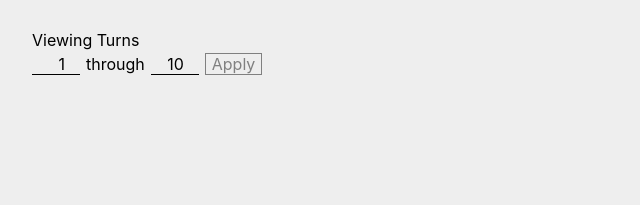
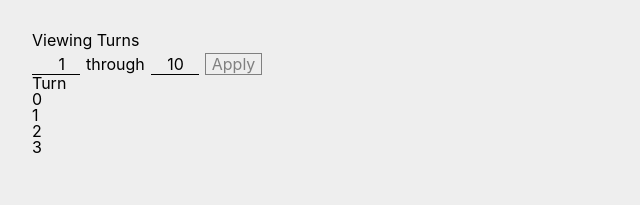
Before and after one commit to turnqujo/War-Client, a React (Create React App) app: page / in a window 1280 px wide. Shown: the top 205 px of the page, without its empty margins (0-640 px from the left). Built offline with nearby package versions, Linux system fonts and the light colour scheme; no server answers.

Commit message:
Added immutableJS, working on getting a table together for displaying Game Data

```diff
--- a/package.json
+++ b/package.json
@@ -3,15 +3,19 @@
   "version": "0.1.0",
   "private": true,
   "dependencies": {
+    "@types/classnames": "^2.2.7",
     "@types/enzyme": "^3.9.1",
     "@types/enzyme-adapter-react-16": "^1.0.5",
+    "@types/immutable": "^3.8.7",
     "@types/jest": "24.0.12",
     "@types/node": "12.0.0",
     "@types/react": "16.8.16",
     "@types/react-dom": "16.8.4",
     "autoprefixer": "^9.5.1",
+    "classnames": "^2.2.6",
     "enzyme": "^3.9.0",
     "enzyme-adapter-react-16": "^1.12.1",
+    "immutable": "^4.0.0-rc.12",
     "postcss-nested": "^4.1.2",
     "prettier": "^1.17.0",
     "react": "^16.8.6",
@@ -19,6 +23,7 @@
     "react-app-rewired": "^2.1.3",
     "react-dom": "^16.8.6",
     "react-scripts": "3.0.0",
+    "redux": "^4.0.1",
     "typescript": "3.4.5"
   },
   "scripts": {
--- a/src/App.tsx
+++ b/src/App.tsx
@@ -2,15 +2,20 @@ import React from 'react';
 import './App.css';
 import RangeDisplay from './components/range-control/range-control';
 import { Range } from './models/range';
+import GameTable from './game-table/game-table';
+import { Map, List } from 'immutable';
 
 const App: React.FC = () => {
   const domain: Range = { start: 1, end: 100 };
   const initial: Range = { start: 1, end: 10 };
+
+  const header = Map({ 'turn-col': 'Turn' });
+  const cells = List([Map({ 'turn-col': 0 }), Map({ 'turn-col': 1 }), Map({ 'turn-col': 2 }), Map({ 'turn-col': 3 })]);
+
   return (
     <div className="app">
-      <div className="example-container">
-        <RangeDisplay domain={domain} initial={initial} onChange={(newRange: Range) => console.log(newRange)} />
-      </div>
+      <RangeDisplay domain={domain} initial={initial} onChange={(newRange: Range) => console.log(newRange)} />
+      <GameTable headerCells={header} cells={cells} onToggleSort={console.log} />
     </div>
   );
 };
--- /dev/null
+++ b/src/game-table/game-table.css
@@ -0,0 +1,2 @@
+.game-table {
+}
--- /dev/null
+++ b/src/game-table/game-table.tsx
@@ -0,0 +1,33 @@
+import React from 'react';
+import { Map, List } from 'immutable';
+import TableHeaderCell from './table-header-cell';
+import TableCell from './table-cell';
+
+interface Props {
+  headerCells?: Map<string, string>;
+  cells: List<Map<string, React.ReactChild>>;
+  onToggleSort: (column: string) => void;
+}
+
+const GameTable: React.FC<Props> = (props: Props) => (
+  <div className="game-table">
+    {!props.headerCells ? null : (
+      <div className="game-table__header">
+        {props.headerCells
+          .map((label: string, key: string) => (
+            <TableHeaderCell key={key} column={key} sortAscending={true} onToggleSort={props.onToggleSort}>
+              {label}
+            </TableHeaderCell>
+          ))
+          .toList()}
+      </div>
+    )}
+    {props.cells.map((row: Map<string, React.ReactChild>, i: number) => (
+      <div key={i} className="game-table__row">
+        {row.map((content: React.ReactChild, column: string) => <TableCell key={column}>{content}</TableCell>).toList()}
+      </div>
+    ))}
+  </div>
+);
+
+export default GameTable;
--- /dev/null
+++ b/src/game-table/table-cell.tsx
@@ -0,0 +1,9 @@
+import React from 'react';
+
+interface Props {
+  children: React.ReactChild;
+}
+
+const TableCell: React.FC<Props> = (props: Props) => <div className="table-cell">{props.children}</div>;
+
+export default TableCell;
--- /dev/null
+++ b/src/game-table/table-header-cell.css
@@ -0,0 +1,2 @@
+.table-header-cell {
+}
--- /dev/null
+++ b/src/game-table/table-header-cell.tsx
@@ -0,0 +1,24 @@
+import React from 'react';
+import classnames from 'classnames';
+
+interface Props {
+  children: React.ReactChild;
+  sortAscending: boolean;
+  column: string;
+  onToggleSort: (column: string) => void;
+}
+
+const TableHeaderCell: React.FC<Props> = (props: Props) => {
+  const classes = classnames('table-header-cell', {
+    'table-header-cell--asc': props.sortAscending,
+    'table-header-cell--desc': props.sortAscending
+  });
+
+  return (
+    <div className={classes} onClick={() => props.onToggleSort(props.column)}>
+      {props.children}
+    </div>
+  );
+};
+
+export default TableHeaderCell;
--- /dev/null
+++ b/src/redux/root-reducer.ts
@@ -0,0 +1,5 @@
+import { combineReducers } from 'redux';
+
+const combinedReducer = combineReducers({});
+
+export default combinedReducer;
```
Also changed, not shown: src/redux/store.ts (added, +8 -0 lines), 1 other file (tests, documents, lock files or other folders).
